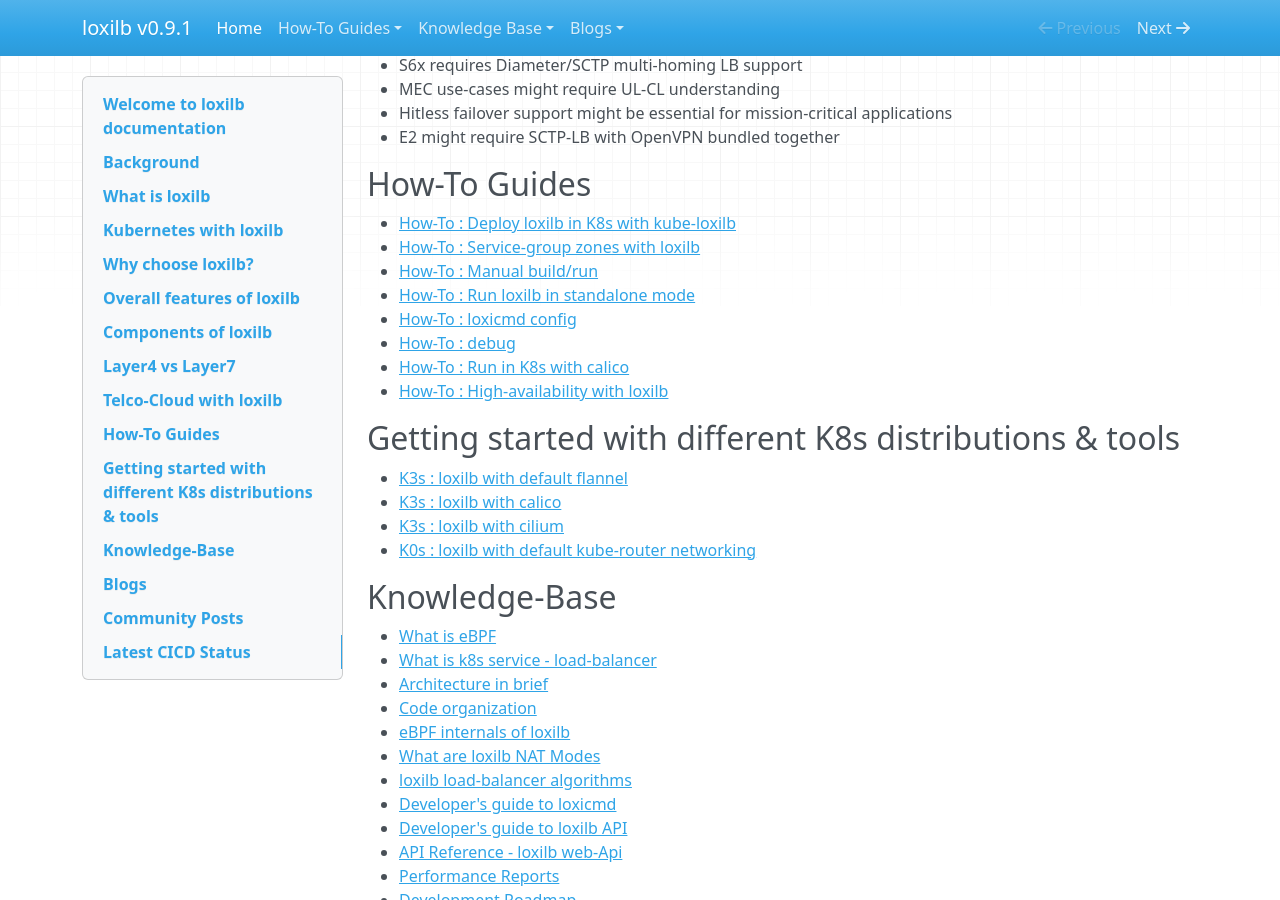
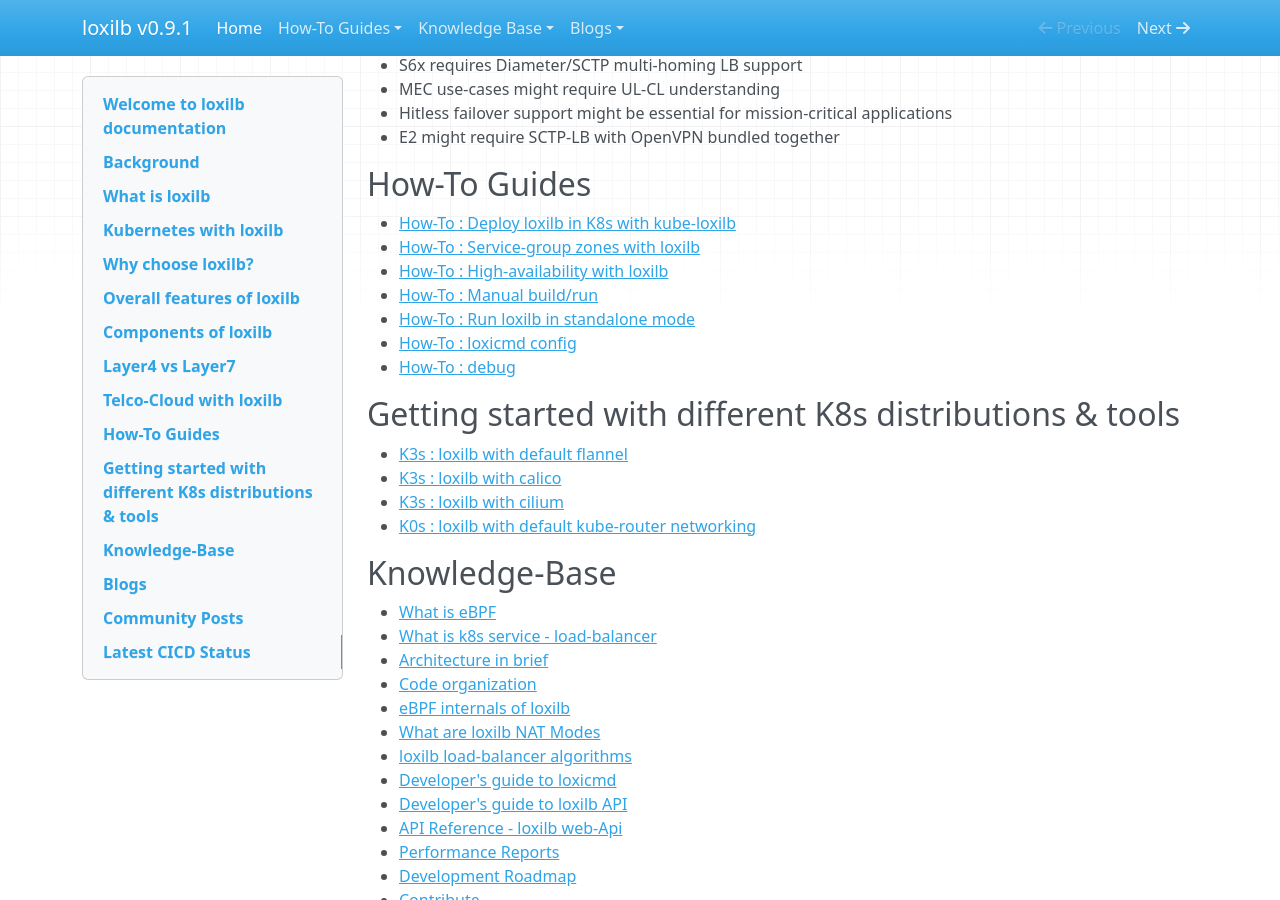
Before and after one commit to loxilb-io/loxilbdocs, an MkDocs documentation site: the page built from docs/index.md, in a window 1280 px wide and 900 px high, scrolled down 3035 px. Built offline with MkDocs 1.6.1, drawn with Linux system fonts in a browser that asks for light colours; nearby versions of some CDN libraries.

Commit message:
Update index.md

```diff
--- a/docs/index.md
+++ b/docs/index.md
@@ -79,12 +79,11 @@
 
 - [How-To : Deploy loxilb in K8s with kube-loxilb](kube-loxilb.md)
 - [How-To : Service-group zones with loxilb](service-zones.md)
+- [How-To : High-availability with loxilb](ha-deploy.md)
 - [How-To : Manual build/run](run.md)
 - [How-To : Run loxilb in standalone mode](standalone.md)
 - [How-To : loxicmd config](cmd.md)
 - [How-To : debug](debugging.md)
-- [How-To : Run in K8s with calico](integrate_bgp_eng.md)
-- [How-To : High-availability with loxilb](ha-deploy.md)
 
 ## Getting started with different K8s distributions & tools
 
```
